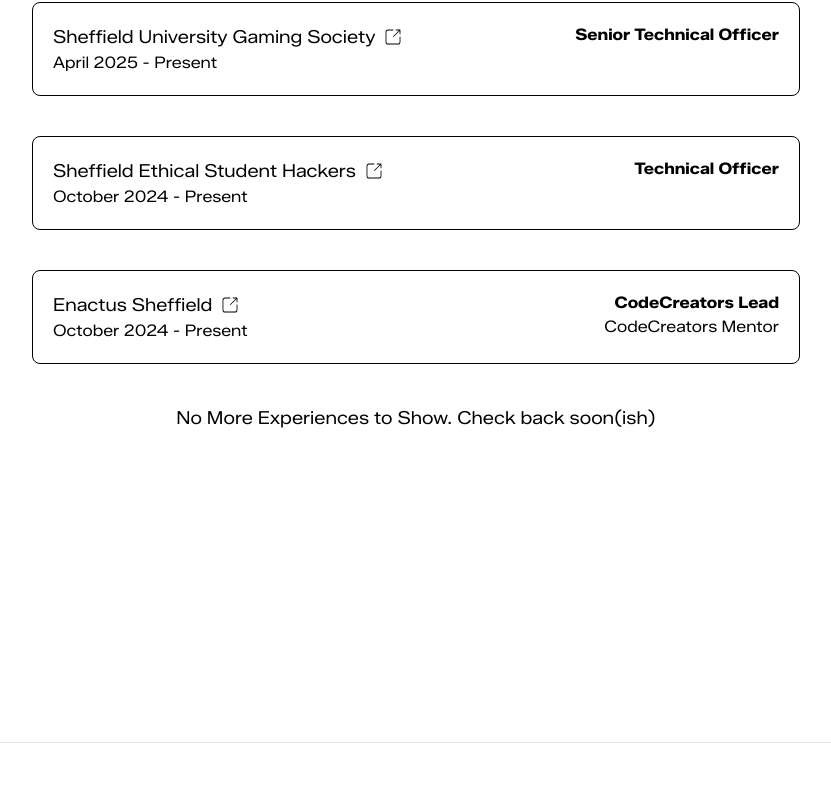
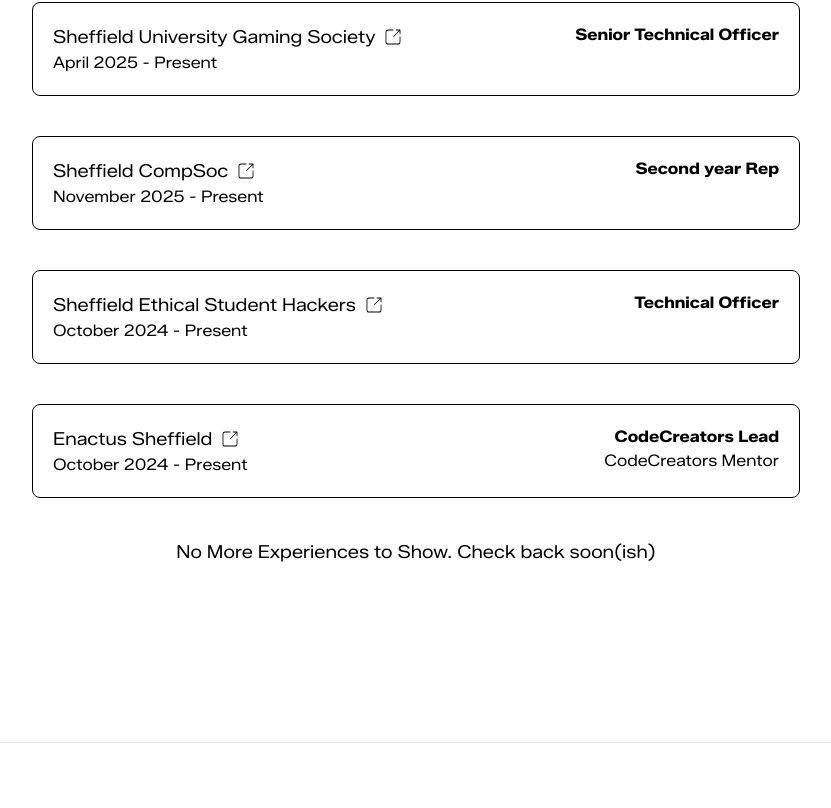
Before and after one commit to OGD311/uk.co.ogoodwinday_nextjs, a Next.js app: page / in a window 1280 px wide. Shown: the part 1019-1827 px from the top of the page, without its empty margins (384-1215 px from the left). Built offline with nearby package versions, Linux system fonts and the light colour scheme.

Commit message:
Updated projects and experience.

```diff
--- a/public/data/experience.ts
+++ b/public/data/experience.ts
@@ -7,6 +7,12 @@
         description: "string",
         dateStart: new Date(2025, 3, 1),
         link: "https://slugsoc.co.uk"
+    },
+    {
+        company: "Sheffield CompSoc",
+        roles: ["Second year Rep"],
+        dateStart: new Date(2025, 10, 4),
+        link: "https://shefcompsoc.uk/"
     },
     {
         company: "Sheffield Ethical Student Hackers",
--- a/public/data/projects.ts
+++ b/public/data/projects.ts
@@ -17,6 +17,11 @@
         title: "apiT",
         tools: ["Python", "FastAPI", "Pandas"],
         description: "A FastAPI program that allows the dynamic creation of REST APIs from spreadsheet (CSV) files. It makes use of Pandas for extracting the column headers and data. It also features custom pagination, and an advanced filtering system dependent on the headers and their datatypes."
+    },
+    {
+        title: "ConCalendar",
+        tools: ["ReactNative", "Expo", "Golang", "Nativewind"],
+        description: "A mobile app that allows users to view and favourite upcoming fan conventions, with data being synced at intervals from a server, then stored locally for offline use."
     }
 
 ];
```
